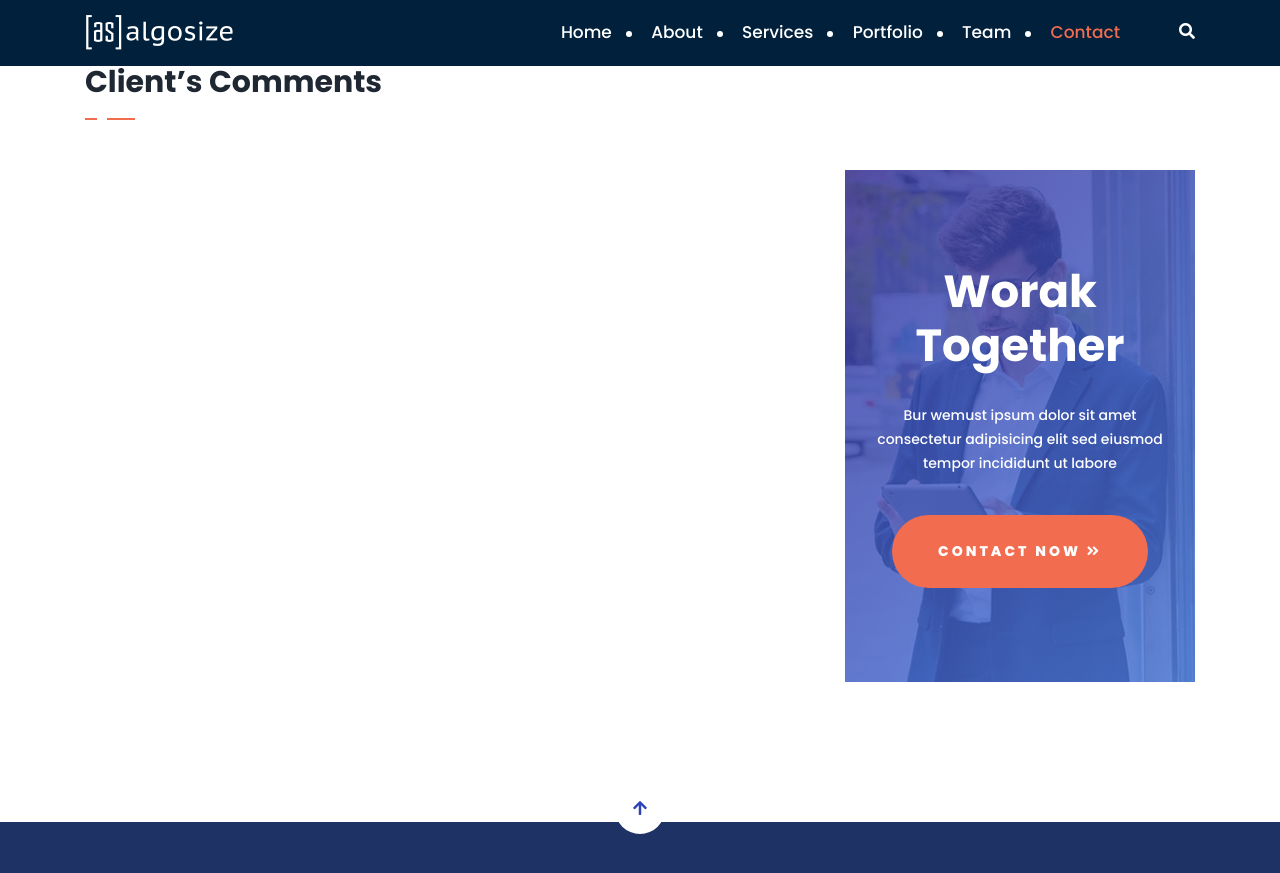
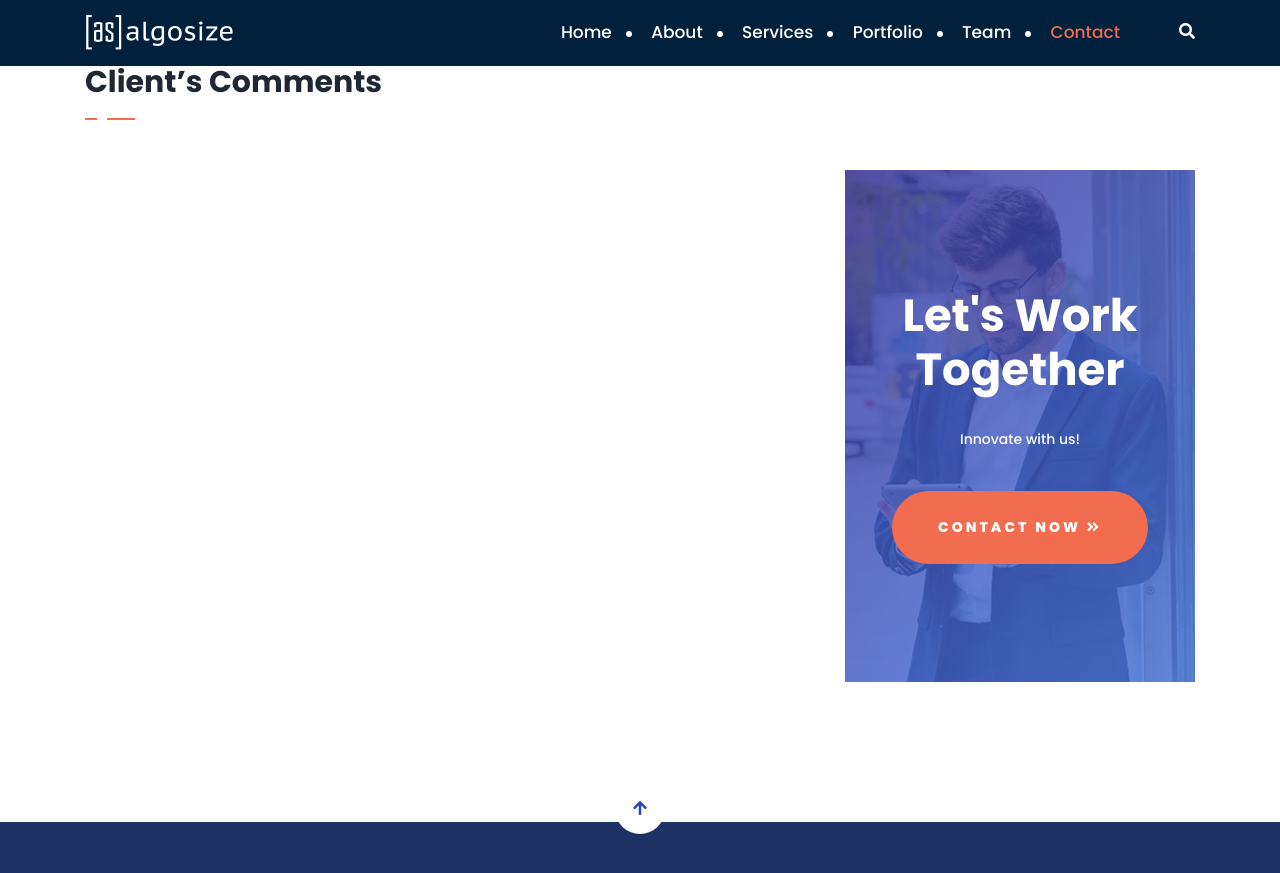
Before and after one commit to AlgoSize/website, a Jekyll site: the page built from _posts/2020-05-02-welcome-to-jekyll.md, in a window 1280 px wide and 900 px high, scrolled down 2181 px. Shown: the top 873 px of the window. Built offline with Jekyll 4.4.1, drawn with Linux system fonts in a browser that asks for light colours; comment, search, counter and statistics services are not loaded.

Commit message:
Update advertisement.html

```diff
--- a/_includes/advertisement.html
+++ b/_includes/advertisement.html
@@ -2,7 +2,7 @@
     <img src="/assets/images/blog-details/8.jpg" alt="advertisement"/>
 </div>
 <div class="absolute-colored-box-contetn">
-    <H1>Worak <br> Together</H1>
-    <p>Bur wemust ipsum dolor sit amet consectetur adipisicing elit sed eiusmod tempor incididunt ut labore</p>
+    <H1>Let's Work<br> Together</H1>
+    <p>Innovate with us!</p>
     <a href="#" class="colored-box-btn btn">Contact Now <i class="fa fa-angle-double-right"></i></a>
 </div>
```
